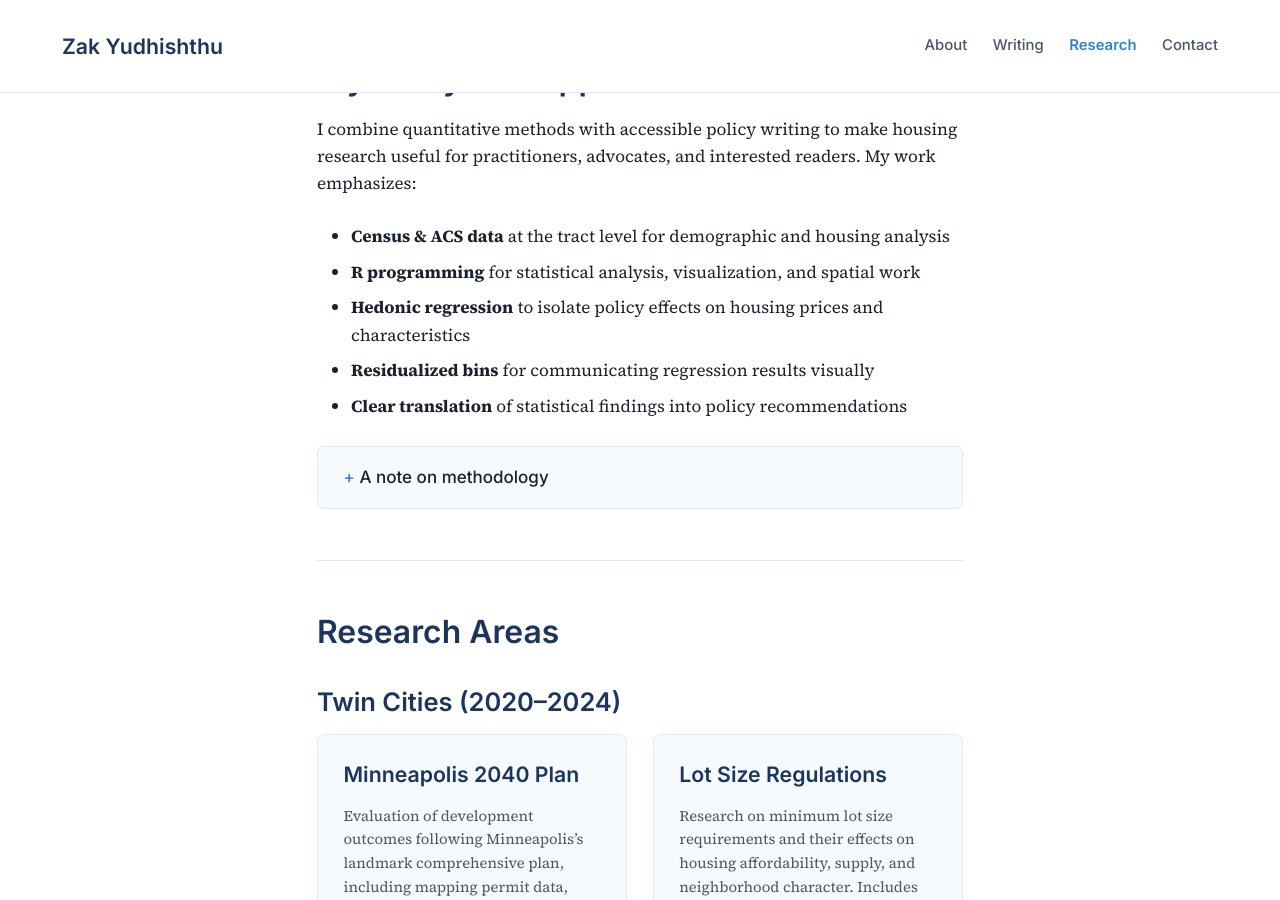
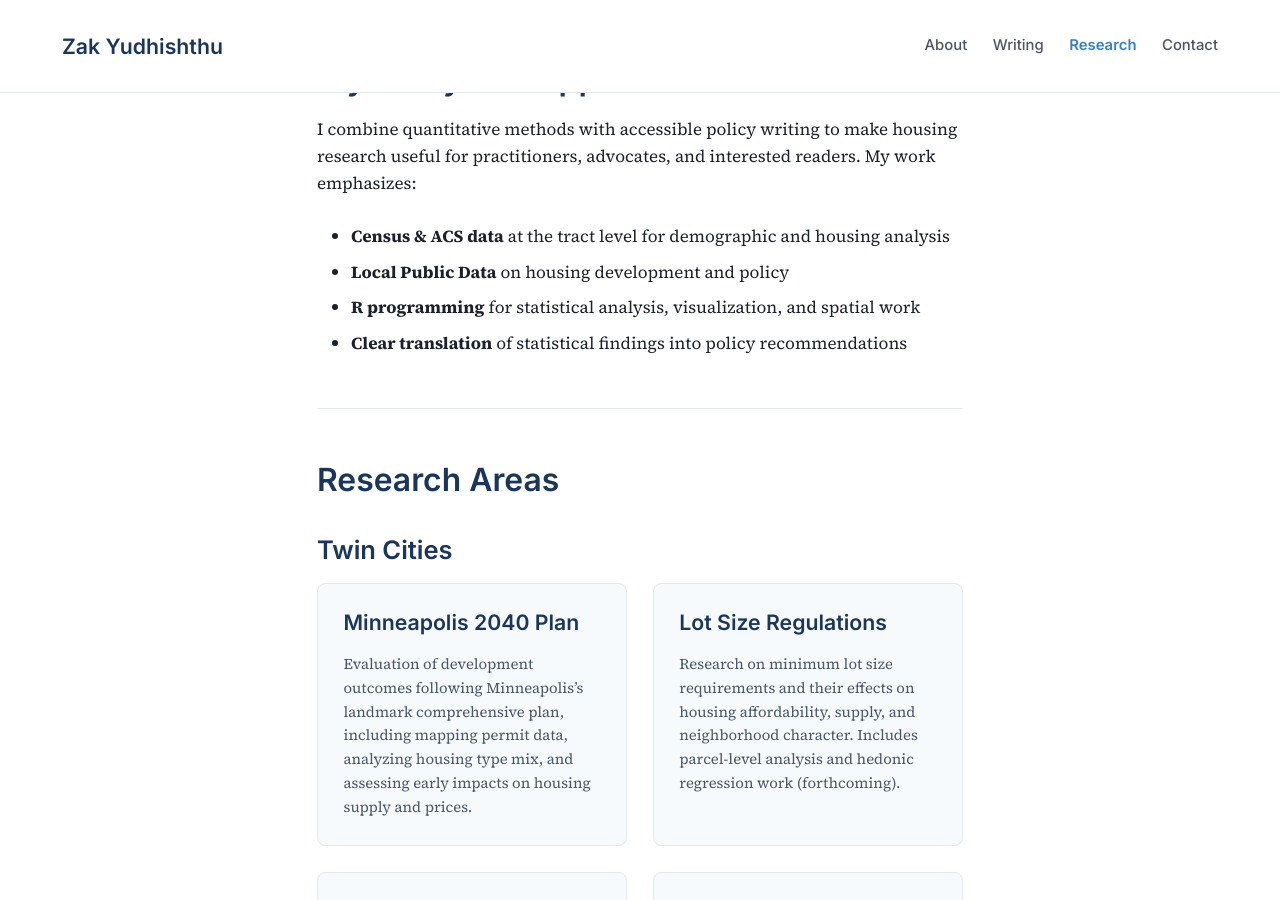
Before and after one commit to zakyudhishthu/personal-site, a Jekyll site: the page built from research.md, in a window 1280 px wide and 900 px high, scrolled down 259 px. Built offline with Jekyll 4.4.1, drawn with Linux system fonts in a browser that asks for light colours; some of the changed text lies outside the part shown.

Commit message:
Update research.md

```diff
--- a/research.md
+++ b/research.md
@@ -10,25 +10,15 @@ permalink: /research/
 I combine quantitative methods with accessible policy writing to make housing research useful for practitioners, advocates, and interested readers. My work emphasizes:
 
 - **Census & ACS data** at the tract level for demographic and housing analysis
+- **Local Public Data** on housing development and policy
 - **R programming** for statistical analysis, visualization, and spatial work
-- **Hedonic regression** to isolate policy effects on housing prices and characteristics
-- **Residualized bins** for communicating regression results visually
 - **Clear translation** of statistical findings into policy recommendations
-
-<details class="methodology-note">
-<summary>A note on methodology</summary>
-<div class="methodology-content" markdown="1">
-
-My approach prioritizes both rigor and accessibility. I use standard econometric techniques—hedonic regression, difference-in-differences where appropriate, careful attention to confounding—while presenting results in ways that policy audiences can understand and use. The "residualized bins" approach, for instance, allows me to show regression relationships visually while controlling for covariates.
-
-</div>
-</details>
 
 ---
 
 ## Research Areas
 
-<h3>Twin Cities (2020–2024)</h3>
+<h3>Twin Cities </h3>
 
 <div class="card-grid">
 
```
Also changed, not shown: other parts of research.md (+1 -1 lines).
